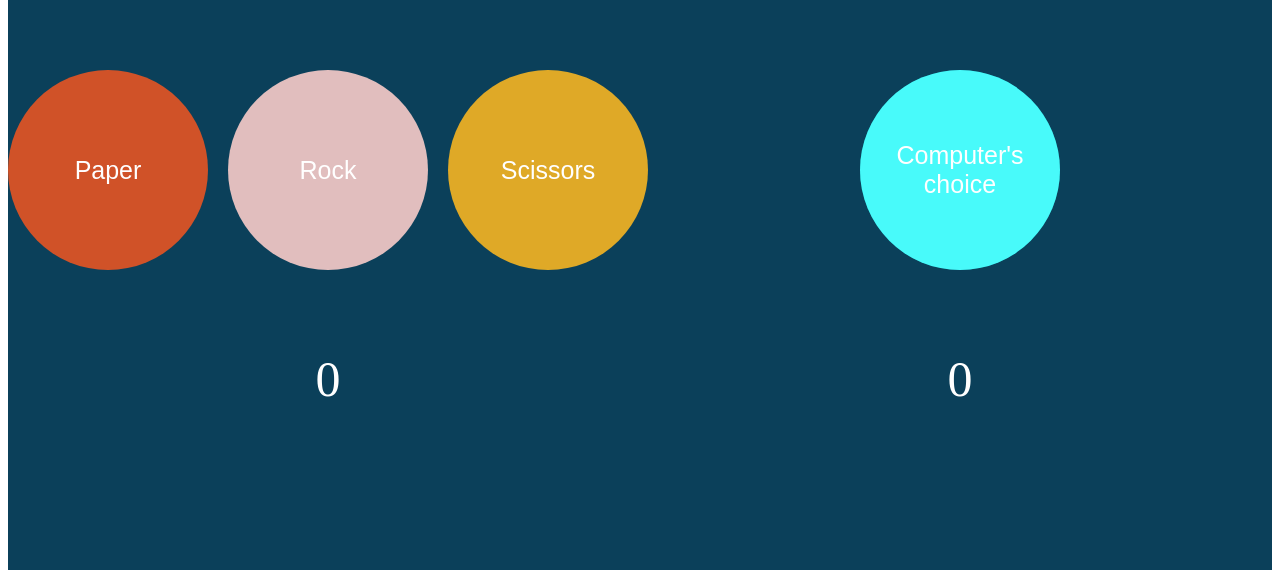
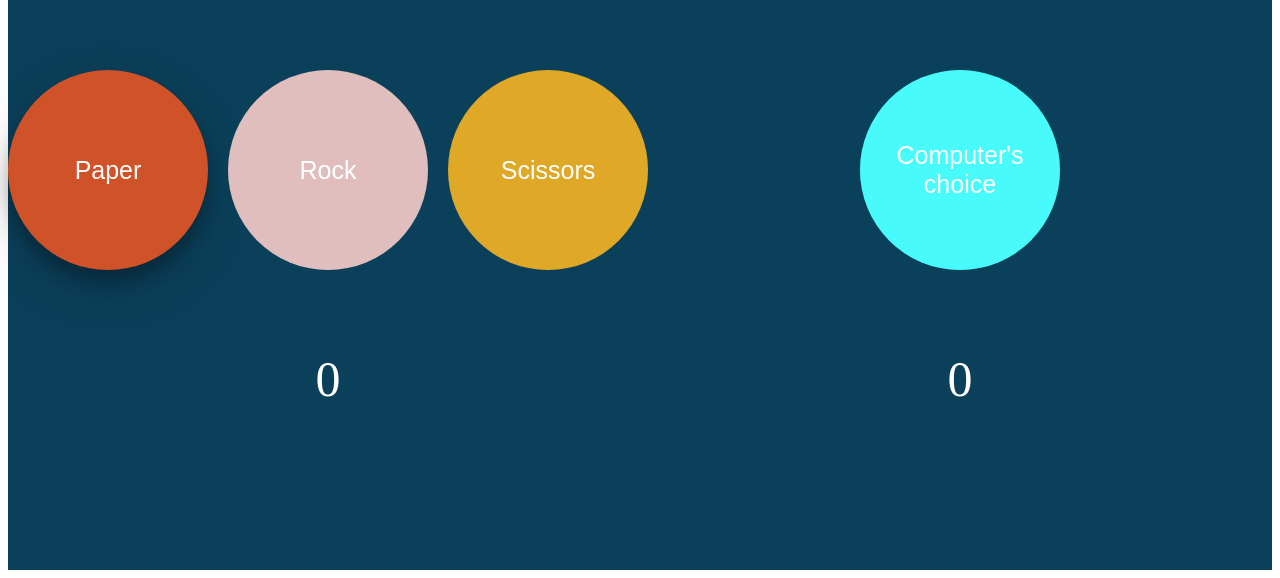
Before and after one commit to ingrid0404/rock-papers-scissors, a plain HTML site: page index.html in a window 1280 px wide. In both pictures the pointer is over the button "Paper". Shown: the part 238-816 px from the top of the page. Drawn offline with Linux system fonts and the light colour scheme.

Commit message:
add buttons styling

```diff
--- a/style.css
+++ b/style.css
@@ -61,6 +61,11 @@ button {
     font-size: 25px;
 }
 
+.weapons>.weapon>button:hover {
+    box-shadow: 0 12px 16px 0 rgba(0, 0, 0, 0.24), 0 17px 50px 0 rgba(0, 0, 0, 0.19);
+    cursor: pointer;
+}
+
 #Rock {
     background-color: #e1bebe;
 }
```
